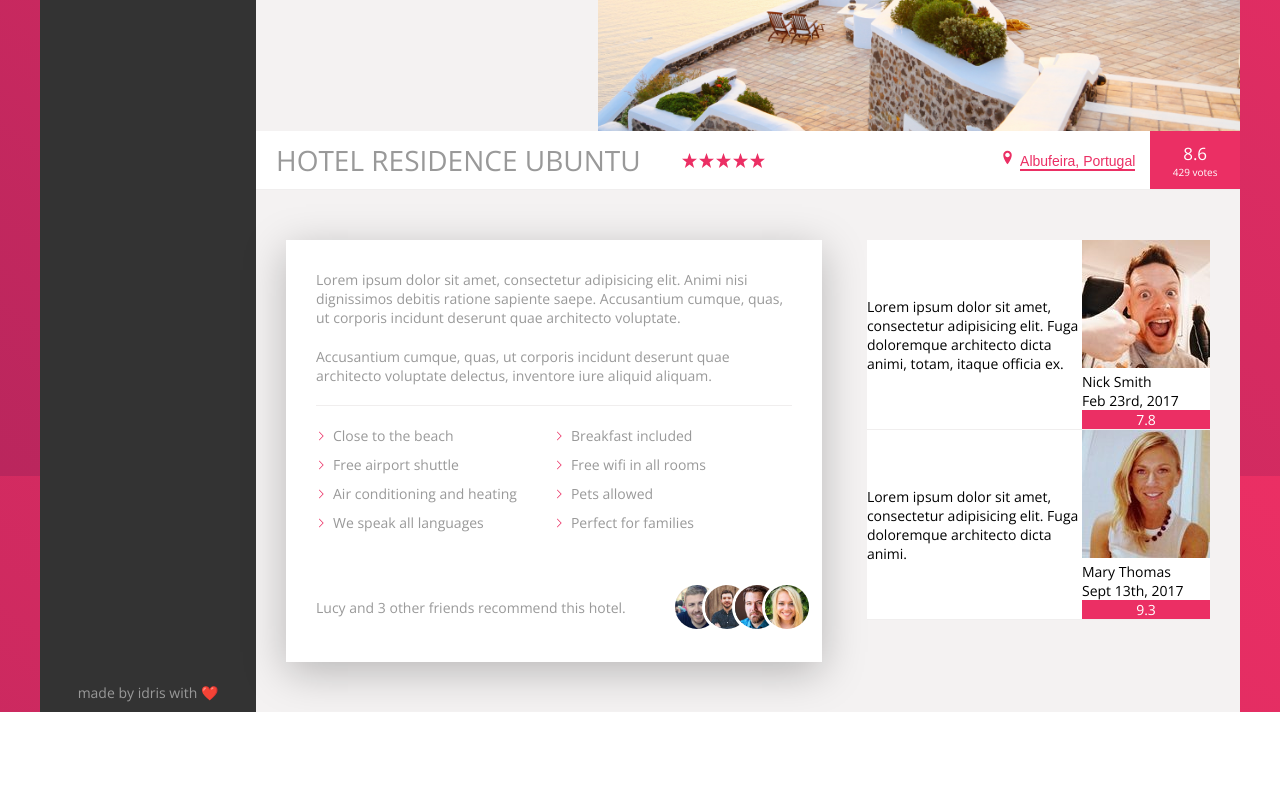
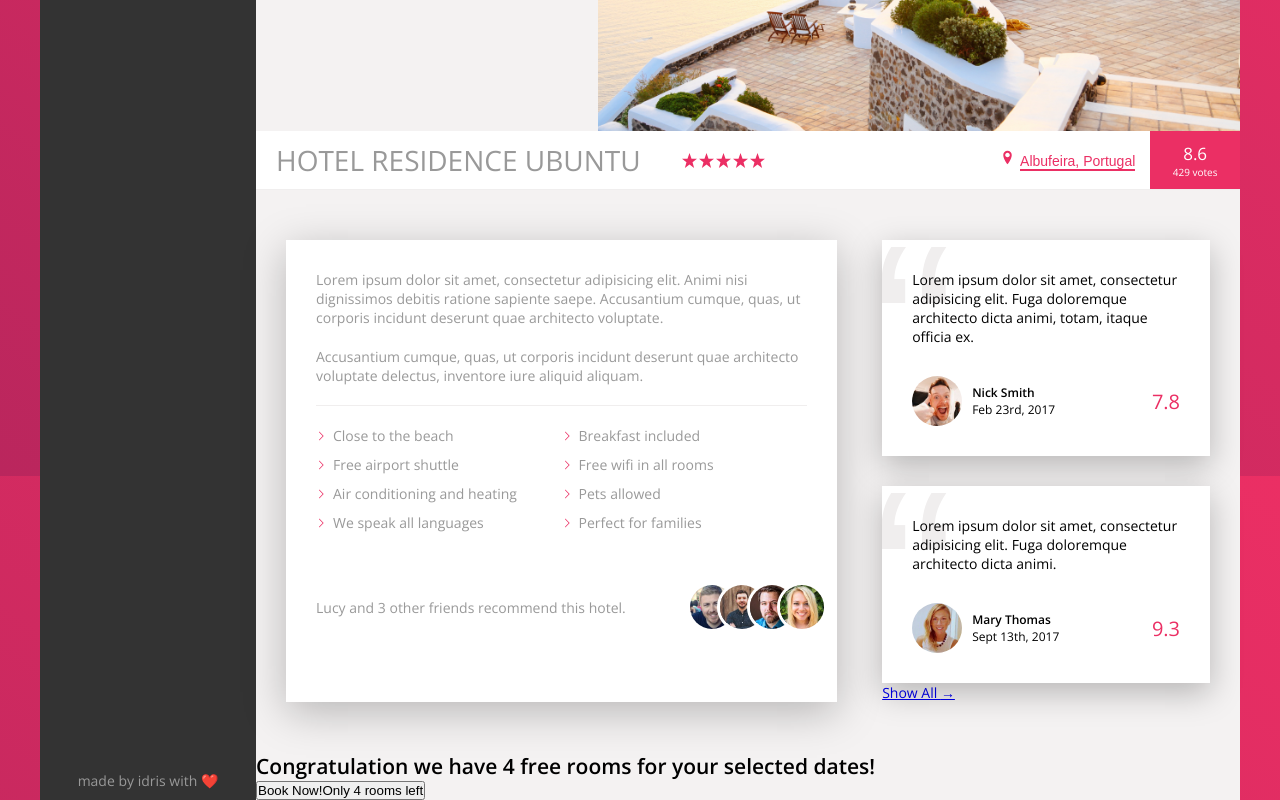
Before and after one commit to idrissruso/Hotels, a website: page index.html in a window 1280 px wide. Shown: the part 404-1204 px from the top of the page. Before the commit the page ends 1116 px from the top, so only its background shows below. Drawn offline with nearby package versions, Linux system fonts and the light colour scheme.

Commit message:
finished the user review section

```diff
--- a/index.html
+++ b/index.html
@@ -197,44 +197,61 @@
               </div>
             </div>
             <div class="user-reviews">
-              <figure class="review">
-                <blockquote class="review__text">
+              <figure class="user-reviews__review">
+                <blockquote class="user-reviews__review__text">
                   Lorem ipsum dolor sit amet, consectetur adipisicing elit. Fuga
                   doloremque architecto dicta animi, totam, itaque officia ex.
                 </blockquote>
-                <figcaption class="review__user">
+                <figcaption class="user-reviews__review__user">
                   <img
                     src="img/user-1.jpg"
                     alt="User 1"
-                    class="review__photo"
+                    class="user-reviews__review-photo"
                   />
-                  <div class="review__user-box">
-                    <p class="review__user-name">Nick Smith</p>
-                    <p class="review__user-date">Feb 23rd, 2017</p>
+                  <div class="user-reviews__review__user-box">
+                    <p class="user-reviews__review__user-name">Nick Smith</p>
+                    <p class="user-reviews__review__user-date">
+                      Feb 23rd, 2017
+                    </p>
                   </div>
-                  <div class="review__rating">7.8</div>
+                  <div class="user-reviews__review__rating">7.8</div>
                 </figcaption>
               </figure>
 
-              <figure class="review">
-                <blockquote class="review__text">
+              <figure class="user-reviews__review">
+                <blockquote class="user-reviews__review__text">
                   Lorem ipsum dolor sit amet, consectetur adipisicing elit. Fuga
                   doloremque architecto dicta animi.
                 </blockquote>
-                <figcaption class="review__user">
+                <figcaption class="user-reviews__review__user">
                   <img
                     src="img/user-2.jpg"
                     alt="User 1"
-                    class="review__photo"
+                    class="user-reviews__review-photo"
                   />
-                  <div class="review__user-box">
-                    <p class="review__user-name">Mary Thomas</p>
-                    <p class="review__user-date">Sept 13th, 2017</p>
+                  <div class="user-reviews__review__user-box">
+                    <p class="user-reviews__review__user-name">Mary Thomas</p>
+                    <p class="user-reviews__review__user-date">
+                      Sept 13th, 2017
+                    </p>
                   </div>
-                  <div class="review__rating">9.3</div>
+                  <div class="user-reviews__review__rating">9.3</div>
                 </figcaption>
               </figure>
+              <a href="#?" class="btn-inline"
+                >Show All
+                <span class="arrow">&rarr;</span>
+              </a>
             </div>
+          </div>
+          <div class="cta">
+            <h2 class="cta__heading">
+              Congratulation we have 4 free rooms for your selected dates!
+            </h2>
+            <button class="cta__button">
+              <span class="cta__button-visible">Book Now!</span
+              ><span class="cta__button-invisible">Only 4 rooms left</span>
+            </button>
           </div>
         </main>
       </div>
--- a/sass/_components.scss
+++ b/sass/_components.scss
@@ -310,3 +310,64 @@
     border: 3px solid #fff;
   }
 }
+
+.user-reviews {
+  &__review {
+    overflow: hidden;
+    z-index: 20;
+    position: relative;
+    background-color: #fff;
+    padding: 3rem;
+    box-shadow: 0 1rem 3rem rgba(black, 0.25);
+    &:not(:last-of-type) {
+      margin-bottom: 3rem;
+    }
+    &__text {
+      z-index: 2;
+      position: relative;
+    }
+
+    &-photo {
+      height: 5rem;
+      width: 5rem;
+      border-radius: 50%;
+    }
+
+    &__user {
+      display: flex;
+      align-items: center;
+      margin-top: 3rem;
+
+      &-box {
+        margin-right: auto;
+        margin-left: 1rem;
+      }
+
+      &-name {
+        font-weight: 600;
+        font-size: 1.2rem;
+      }
+
+      &-date {
+        font-weight: 300;
+        font-size: 1.2rem;
+      }
+    }
+
+    &__rating {
+      font-size: 2rem;
+      color: var(--color-Primary);
+    }
+
+    &::before {
+      content: '\201C';
+      position: absolute;
+      top: -5rem;
+      left: -1rem;
+      font-size: 25rem;
+      color: var(--color-Grey-light-3);
+      font-family: sans-serif;
+      z-index: 1;
+    }
+  }
+}
```
Also changed, not shown: sass/main.css, 1 other file.
